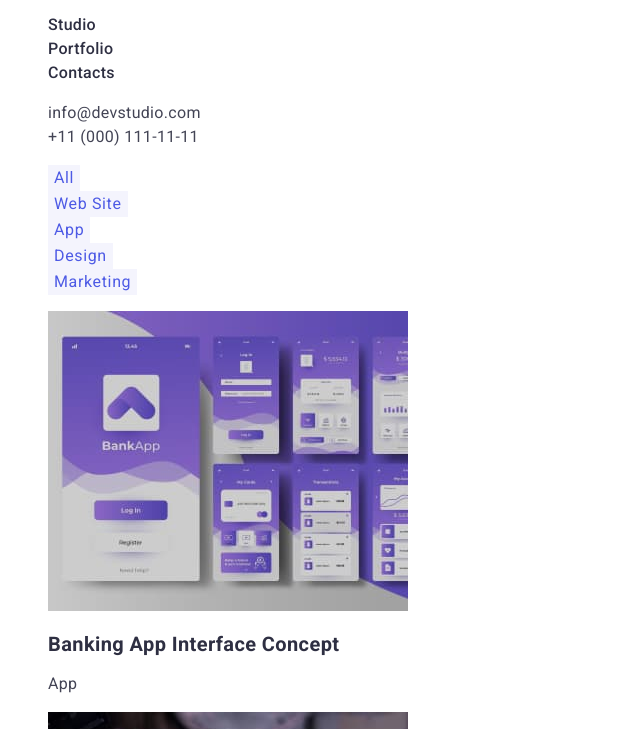
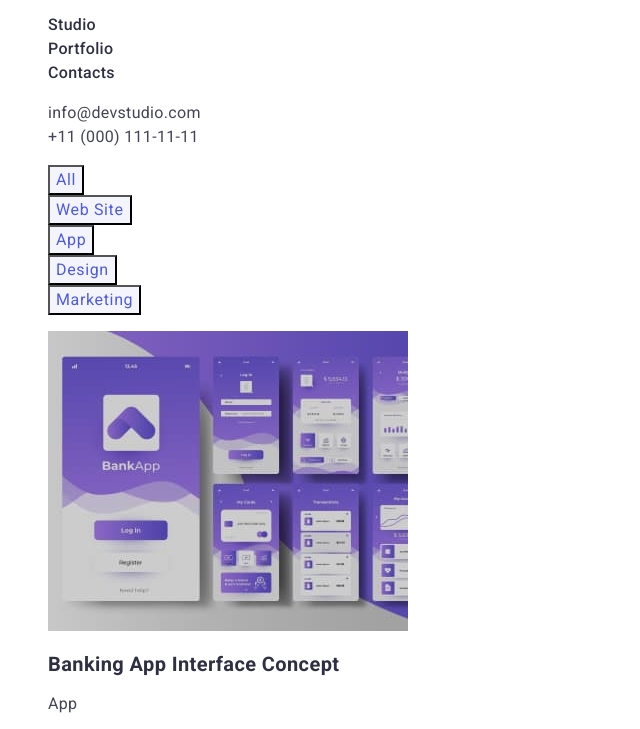
Before and after one commit to nata2806/goit-markup-hw-02, a plain HTML site: page portfolio.html in a window 1280 px wide. Shown: the part 32-761 px from the top of the page, without its empty margins (0-640 px from the left). Drawn offline with Linux system fonts and the light colour scheme.

Commit message:
Revert "10"
This reverts commit 9e1825e6e277c717935bdcdd33261518df5037fc.

```diff
--- a/css/styles.css
+++ b/css/styles.css
@@ -180,7 +180,6 @@ body {
   align-items: center;
   text-align: center;
   letter-spacing: 0.04em;
-  border: none;
   color: #4d5ae5;
   background-color: #f4f4fd;
 }
--- a/portfolio.html
+++ b/portfolio.html
@@ -79,12 +79,10 @@
         <!------------- OUR SERVICES --------------->
 
         <ul class="list">
-          <li>
-            <a href="" class="link">
-              <img src="./images/banking.jpg" alt="bank" />
-              <h2 class="item">Banking App Interface Concept</h2>
-              <p class="app">App</p>
-            </a>
+          <li class="link">
+            <img src="./images/banking.jpg" alt="bank" />
+            <h2 class="item">Banking App Interface Concept</h2>
+            <p class="app">App</p>
           </li>
 
           <li class="link">
```
